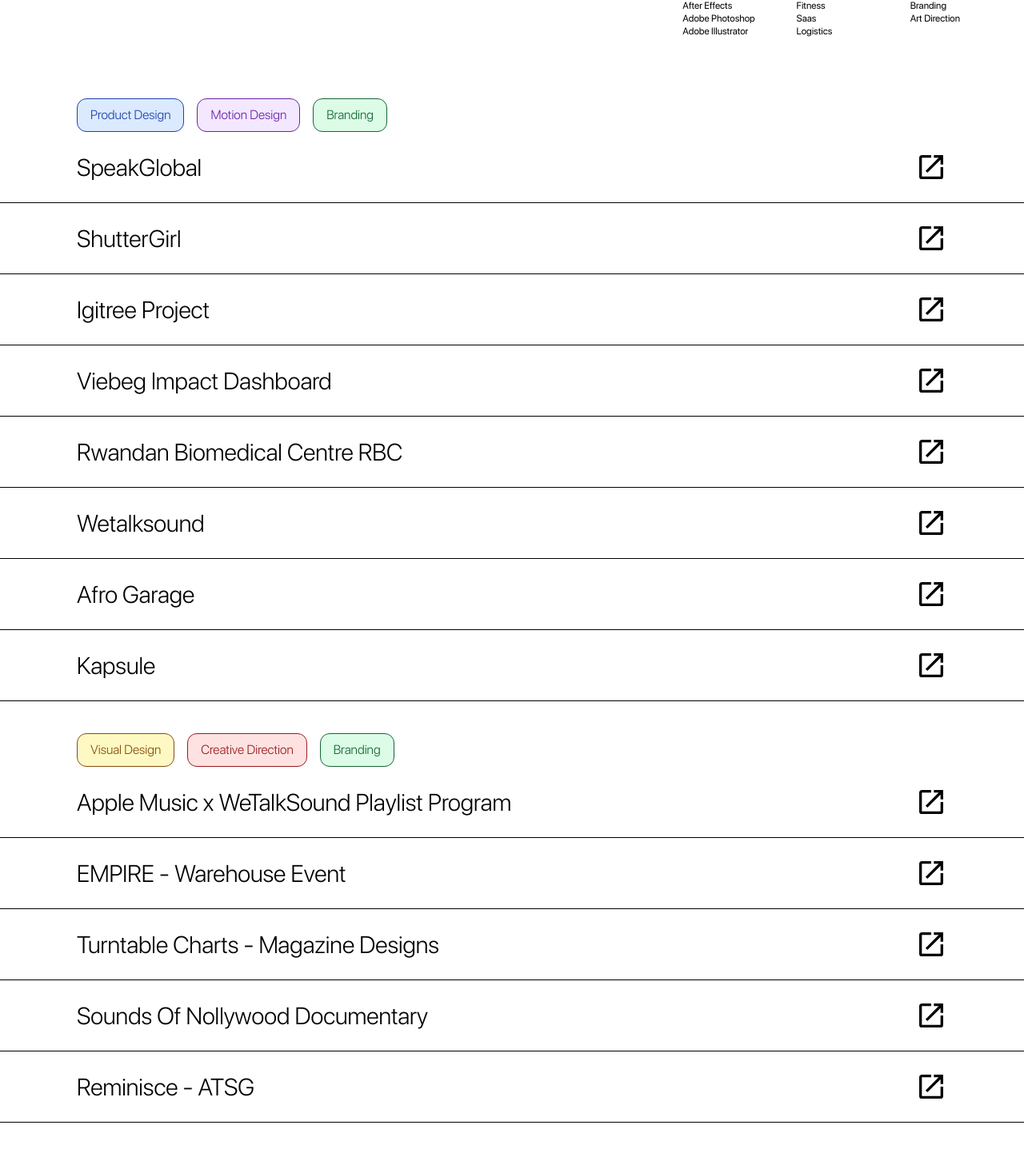
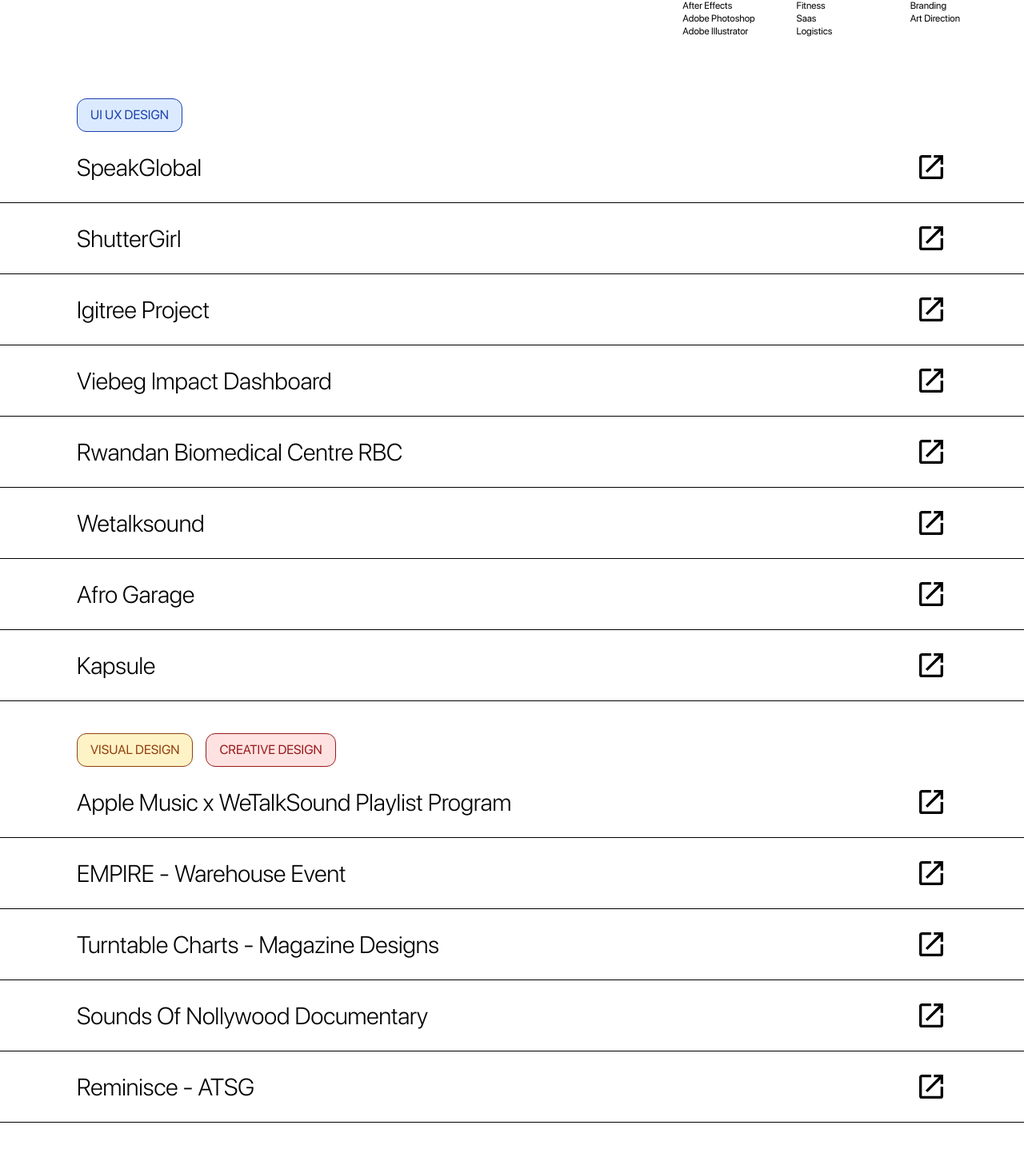
Before and after one commit to bankoledunsin/Dunsin-Bankole-Portfolio, a React (Vite) app: page / in a window 1280 px wide. Shown: the part 1627-3069 px from the top of the page at 80% size. Built offline with nearby package versions, Linux system fonts and the light colour scheme.

Commit message:
feat: update tags

```diff
--- a/src/components/ProjectsSection.jsx
+++ b/src/components/ProjectsSection.jsx
@@ -49,7 +49,7 @@ const ProjectsSection = () => {
               {project.tags.map((tag, tagIdx) => (
                 <span
                   key={tagIdx}
-                  className={`border py-2 px-4 rounded-xl text-sm md:text-base font-light ${PROJECT_TAG_COLORS[tag]}`}
+                  className={`border py-2 px-4 rounded-xl text-sm md:text-base uppercase ${PROJECT_TAG_COLORS[tag]}`}
                 >
                   {tag}
                 </span>
--- a/src/constants/projects.ts
+++ b/src/constants/projects.ts
@@ -1,5 +1,5 @@
 export const PROJECTS = [
-  { spacer: true, tags: ["Product Design", "Motion Design", "Branding"] },
+  { spacer: true, tags: ["UI UX Design"] },
   {
     name: "SpeakGlobal",
     link: "https://speakglobal.ai/",
@@ -40,7 +40,7 @@ export const PROJECTS = [
     link: "https://www.figma.com/proto/uMeACAGmMWZ6PF3FluIPff/Kapsule?page-id=3%3A15&type=design&node-id=3-16&viewport=-2969%2C473%2C0.57&t=FF2MnGHSgPsSTQWn-1&scaling=scale-down&starting-point-node-id=3%3A16&mode=design",
     img: "",
   },
-  { spacer: true, tags: ["Visual Design", "Creative Direction", "Branding"] },
+  { spacer: true, tags: ["Visual Design", "Creative Design"] },
   {
     name: "Apple Music x WeTalkSound Playlist Program",
     link: "https://www.linkedin.com/posts/dunsinbankole_wetalksound-applemusic-africatotheworld-activity-7366137771368894465-XV-I?utm_source=social_share_send&utm_medium=member_desktop_web&rcm=ACoAAB77qDwByYf3IFpW-B-zNi1pXtptJJ3FUsI",
@@ -68,7 +68,7 @@ export const PROJECTS = [
   },
   {
     spacer: true,
-    tags: ["Motion", "Brand Identity Design", "Creative Direction"],
+    tags: ["Brand Identity Design", "Motion Design"],
   },
   {
     name: "Pyisuncare",
@@ -98,11 +98,9 @@ export const PROJECTS = [
 ];
 
 export const PROJECT_TAG_COLORS = {
-  "Product Design": "bg-blue-100 text-blue-800 border-blue-800",
+  "UI UX Design": "bg-blue-100 text-blue-800 border-blue-800",
+  "Visual Design": "bg-amber-100 text-amber-800 border-amber-800",
+  "Creative Design": "bg-red-100 text-red-800 border-red-800",
   "Motion Design": "bg-purple-100 text-purple-800 border-purple-800",
-  Branding: "bg-green-100 text-green-800 border-green-800",
-  "Visual Design": "bg-yellow-100 text-yellow-800 border-yellow-800",
-  "Creative Direction": "bg-red-100 text-red-800 border-red-800",
   "Brand Identity Design": "bg-green-100 text-green-800 border-green-800",
-  Motion: "bg-purple-100 text-purple-800",
 };
```
